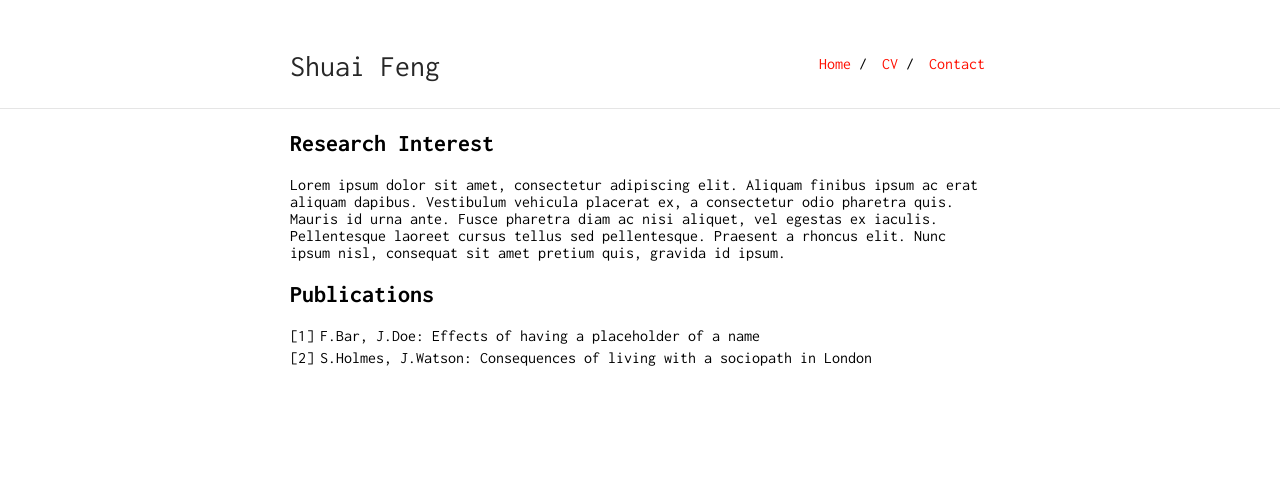
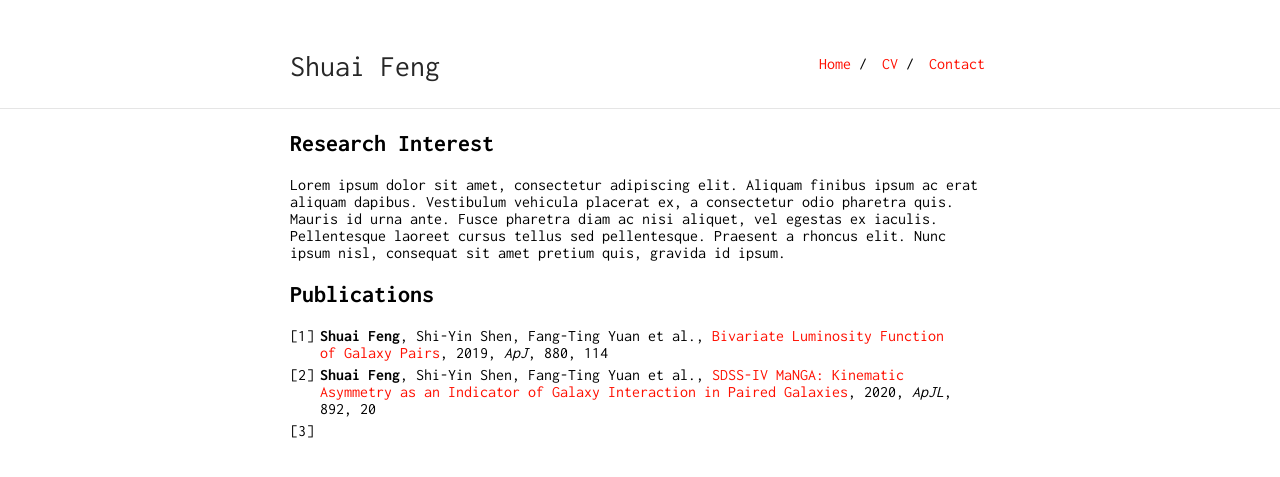
Before and after one commit to fengshuai0210/fengshuai0210.github.io, a Jekyll site: the page built from research.md, in a window 1280 px wide. Shown: the top 477 px of the page. Built offline with Jekyll 4.4.1, drawn with Linux system fonts in a browser that asks for light colours; our own code applies the rules of GitHub Pages for plain Markdown files.

Commit message:
Update research.md

```diff
--- a/research.md
+++ b/research.md
@@ -9,5 +9,6 @@ Lorem ipsum dolor sit amet, consectetur adipiscing elit. Aliquam finibus ipsum a
 
 ## Publications
 
-1. F.Bar, J.Doe: Effects of having a placeholder of a name
-2. S.Holmes, J.Watson: Consequences of living with a sociopath in London
+1. **Shuai Feng**, Shi-Yin Shen, Fang-Ting Yuan et al., [Bivariate Luminosity Function of Galaxy Pairs](https://ui.adsabs.harvard.edu/abs/2019ApJ...880..114F/abstract), 2019, *ApJ*, 880, 114
+2. **Shuai Feng**, Shi-Yin Shen, Fang-Ting Yuan et al., [SDSS-IV MaNGA: Kinematic Asymmetry as an Indicator of Galaxy Interaction in Paired Galaxies](https://ui.adsabs.harvard.edu/abs/2020ApJ...892L..20F/abstract), 2020, *ApJL*, 892, 20
+3.
```
